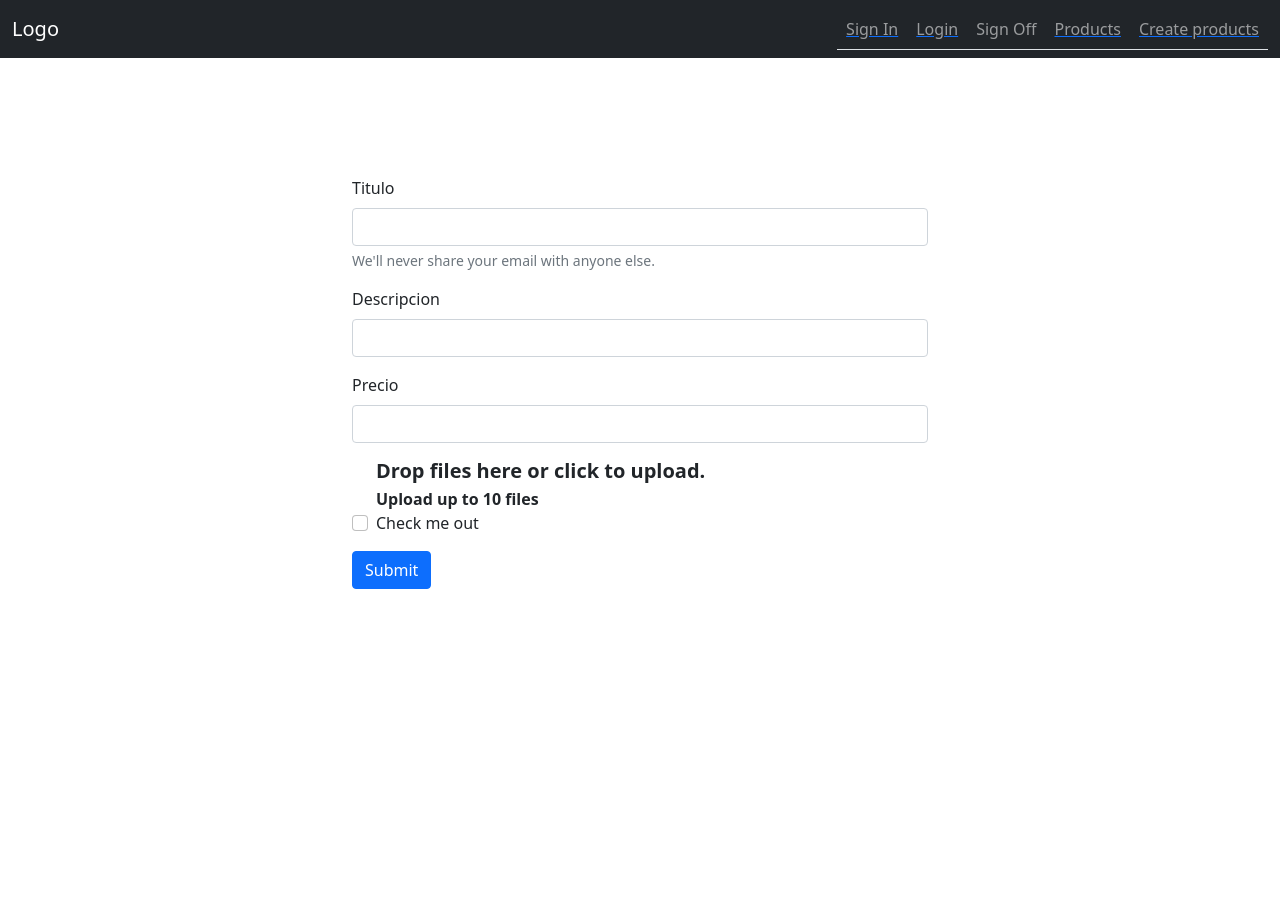
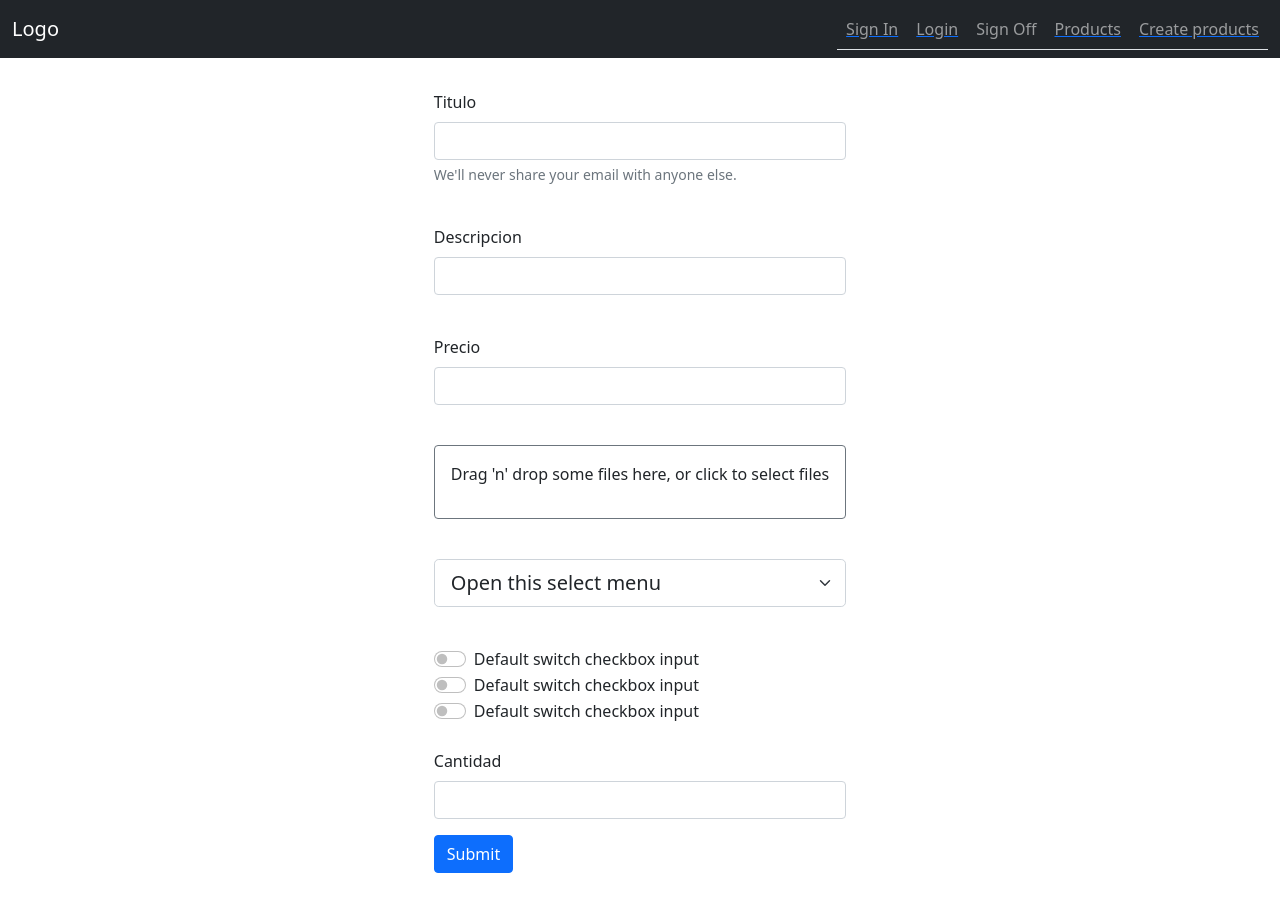
Before and after one commit to xXangel9Xx/ecommerceReact, a React (Create React App) app in the folder commerce/: page /createProduct in a window 1280 px wide. Before the commit the page ends 800 px from the top, so only its background shows below. Built offline with nearby package versions, Linux system fonts and the light colour scheme.

Commit message:
change class to className

```diff
--- a/commerce/src/pages/beginning/Beginning.jsx
+++ b/commerce/src/pages/beginning/Beginning.jsx
@@ -6,62 +6,62 @@ const Beginning = () => {
     <div className="contain-page">
         <div className="form-register">
         <form className='form'>
-            <div class="mb-3">
-                <label for="exampleInputEmail1" class="form-label">Email address</label>
-                <input type="email" class="form-control" id="exampleInputEmail1" aria-describedby="emailHelp" />
-                <div id="emailHelp" class="form-text">We'll never share your email with anyone else.</div>
+            <div className="mb-3">
+                <label for="exampleInputEmail1" className="form-label">Email address</label>
+                <input type="email" className="form-control" id="exampleInputEmail1" aria-describedby="emailHelp" />
+                <div id="emailHelp" className="form-text">We'll never share your email with anyone else.</div>
             </div>
-            <div class="mb-3">
-                <label for="exampleInputPassword1" class="form-label">Password</label>
-                <input type="password" class="form-control" id="exampleInputPassword1" />
+            <div className="mb-3">
+                <label for="exampleInputPassword1" className="form-label">Password</label>
+                <input type="password" className="form-control" id="exampleInputPassword1" />
             </div>
-            <div class="mb-3 form-check">
-                <input type="checkbox" class="form-check-input" id="exampleCheck1" />
-                <label class="form-check-label" for="exampleCheck1">Check me out</label>
+            <div className="mb-3 form-check">
+                <input type="checkbox" className="form-check-input" id="exampleCheck1" />
+                <label className="form-check-label" for="exampleCheck1">Check me out</label>
             </div>
-            <button type="submit" class="btn btn-primary">Submit</button>
+            <button type="submit" className="btn btn-primary">Submit</button>
             </form>
         </div>
 
 {/* /////////////////////////////////////////////// Carousel //////////////////////////////////////////////// */}
-        <div id="carouselExampleDark" class="carousel carousel-dark slide" data-bs-ride="carousel">
-            <div class="carousel-indicators">
-                <button type="button" data-bs-target="#carouselExampleDark" data-bs-slide-to="0" class="active" aria-current="true" aria-label="Slide 1"></button>
+        <div id="carouselExampleDark" className="carousel carousel-dark slide" data-bs-ride="carousel">
+            <div className="carousel-indicators">
+                <button type="button" data-bs-target="#carouselExampleDark" data-bs-slide-to="0" className="active" aria-current="true" aria-label="Slide 1"></button>
                 <button type="button" data-bs-target="#carouselExampleDark" data-bs-slide-to="1" aria-label="Slide 2"></button>
                 <button type="button" data-bs-target="#carouselExampleDark" data-bs-slide-to="2" aria-label="Slide 3"></button>
             </div>
-            <div class="carousel-inner">
-                <div class="carousel-item active" data-bs-interval="10000">
-                        <img src={image} class="d-block w-100" alt="..." />
-                    <div class="carousel-caption d-none d-md-block">
+            <div className="carousel-inner">
+                <div className="carousel-item active" data-bs-interval="10000">
+                        <img src={image} className="d-block w-100" alt="..." />
+                    <div className="carousel-caption d-none d-md-block">
                         <h5>First slide label</h5>
                         <p>Some representative placeholder content for the first slide.</p>
                     </div>
                 </div>
 
 
-                <div class="carousel-item" data-bs-interval="2000">
-                    <img src={image} class="d-block w-100" alt="..." />
-                        <div class="carousel-caption d-none d-md-block">
+                <div className="carousel-item" data-bs-interval="2000">
+                    <img src={image} className="d-block w-100" alt="..." />
+                        <div className="carousel-caption d-none d-md-block">
                         <h5>Second slide label</h5>
                         <p>Some representative placeholder content for the second slide.</p>
                     </div>
                 </div>
-                <div class="carousel-item">
-                    <img src={image} class="d-block w-100" alt="..." />
-                    <div class="carousel-caption d-none d-md-block">
+                <div className="carousel-item">
+                    <img src={image} className="d-block w-100" alt="..." />
+                    <div className="carousel-caption d-none d-md-block">
                         <h5>Third slide label</h5>
                         <p>Some representative placeholder content for the third slide.</p>
                     </div>
                 </div>
             </div>
-            <button class="carousel-control-prev" type="button" data-bs-target="#carouselExampleDark" data-bs-slide="prev">
-                <span class="carousel-control-prev-icon" aria-hidden="true"></span>
-                <span class="visually-hidden">Previous</span>
+            <button className="carousel-control-prev" type="button" data-bs-target="#carouselExampleDark" data-bs-slide="prev">
+                <span className="carousel-control-prev-icon" aria-hidden="true"></span>
+                <span className="visually-hidden">Previous</span>
             </button>
-            <button class="carousel-control-next" type="button" data-bs-target="#carouselExampleDark" data-bs-slide="next">
-                <span class="carousel-control-next-icon" aria-hidden="true"></span>
-                <span class="visually-hidden">Next</span>
+            <button className="carousel-control-next" type="button" data-bs-target="#carouselExampleDark" data-bs-slide="next">
+                <span className="carousel-control-next-icon" aria-hidden="true"></span>
+                <span className="visually-hidden">Next</span>
             </button>
         </div>
     </div>
--- a/commerce/src/pages/createProduct/createProduct.css
+++ b/commerce/src/pages/createProduct/createProduct.css
@@ -4,3 +4,7 @@
     display: flex;
     align-items: center;
 }
+.form-cart{
+    margin: auto;
+    margin-top: 90px;
+}
--- a/commerce/src/pages/createProduct/createProduct.jsx
+++ b/commerce/src/pages/createProduct/createProduct.jsx
@@ -1,42 +1,78 @@
 import React from 'react';
 import './createProduct.css'
+import Dropzone from 'react-dropzone'
 const CreateProduct = () => {
+    function handleOnDrop  (files) {
+        console.log(files)
+    }
+
     return (
         <div className="contain-page-create-product">
-            <div className="form-register">
+            <div className="form-cart">
                 <form className='form'>
-                    <div class="mb-3">
-                        <label for="InputTitle" class="form-label">Titulo</label>
-                        <input type="text" class="form-control" id="InputTitle" aria-describedby="emailHelp" />
-                        <div id="emailHelp" class="form-text">We'll never share your email with anyone else.</div>
+                    <div className="mb-3">
+                        <label for="InputTitle" className="form-label">Titulo</label>
+                        <input type="text" className="form-control" id="InputTitle" aria-describedby="emailHelp" />
+                        <div id="emailHelp" className="form-text">We'll never share your email with anyone else.</div>
                     </div>
-                    <div class="mb-3">
-                        <label for="InputDescription" class="form-label">Descripcion</label>
-                        <input type="text" class="form-control" id="InputDescription" />
+                    <br />
+                    <div className="mb-3">
+                        <label for="InputDescription" className="form-label">Descripcion</label>
+                        <input type="text" className="form-control" id="InputDescription" />
+                    </div>
+                    <br />
+                    <div className="mb-3">
+                        <label for="InputPrice" className="form-label">Precio</label>
+                        <input type="number" className="form-control" id="InputPrice" />
+                    </div>
+                    <br />
+                    <div className="mb-3">
+                        {/* <label for="InputPrice" className="form-label">Precio</label> */}
+                        <Dropzone onDrop={acceptedFiles => handleOnDrop(acceptedFiles)}>
+                                {({getRootProps, getInputProps}) => (
+                                    <section >
+                                    <div className='border rounded border-secondary text-center p-3' {...getRootProps()}>
+                                        <input {...getInputProps()} />
+                                        <p>Drag 'n' drop some files here, or click to select files</p>
+                                    </div>
+                                    </section>
+                                )}
+                        </Dropzone>
+                    </div>
+                    <br />
+                    <select class="form-select form-select-lg mb-3" aria-label=".form-select-lg example">
+                        <option selected>Open this select menu</option>
+                        <option value="1">One</option>
+                        <option value="2">Two</option>
+                        <option value="3">Three</option>
+                    </select>
+                    <br />
+                    <>
+
+                    <div class="form-check form-switch">
+                        <input class="form-check-input" type="checkbox" id="flexSwitchCheckDefault" />
+                        <label class="form-check-label" for="flexSwitchCheckDefault">Default switch checkbox input</label>
+                    </div>
+                    <div class="form-check form-switch">
+                        <input class="form-check-input" type="checkbox" id="flexSwitchCheckDefault" />
+                        <label class="form-check-label" for="flexSwitchCheckDefault">Default switch checkbox input</label>
+                    </div>
+                    <div class="form-check form-switch">
+                        <input class="form-check-input" type="checkbox" id="flexSwitchCheckDefault" />
+                        <label class="form-check-label" for="flexSwitchCheckDefault">Default switch checkbox input</label>
                     </div>
 
-                    <div class="mb-3">
-                        <label for="InputPrice" class="form-label">Precio</label>
-                        <input type="number" class="form-control" id="InputPrice" />
+                    </>
+                    <br />
+                    <div className="mb-3">
+                        <label for="InputPQuantity" className="form-label">Cantidad</label>
+                        <input type="number" className="form-control" id="InputQuantity" />
                     </div>
-
-
-                    <div class="fv-row">
-                        <div class="dropzone" id="kt_dropzonejs_example_1">
-                            <div class="dz-message needsclick">
-                                <i class="bi bi-file-earmark-arrow-up text-primary fs-3x"></i>
-                                <div class="ms-4">
-                                    <h3 class="fs-5 fw-bolder text-gray-900 mb-1">Drop files here or click to upload.</h3>
-                                    <span class="fs-7 fw-bold text-gray-400">Upload up to 10 files</span>
-                                </div>
-                            </div>
-                        </div>
-                    </div>
-                    <div class="mb-3 form-check">
-                        <input type="checkbox" class="form-check-input" id="exampleCheck1" />
-                        <label class="form-check-label" for="exampleCheck1">Check me out</label>
-                    </div>
-                    <button type="submit" class="btn btn-primary">Submit</button>
+                    {/* <div className="mb-3 form-check">
+                        <input type="checkbox" className="form-check-input" id="exampleCheck1" />
+                        <label className="form-check-label" for="exampleCheck1">Check me out</label>
+                    </div> */}
+                    <button type="submit" className="btn btn-primary">Submit</button>
                 </form>
             </div>
         </div>
--- a/commerce/src/pages/signin/signIn.jsx
+++ b/commerce/src/pages/signin/signIn.jsx
@@ -4,24 +4,24 @@ const SignIn = () => {
     return (
         <div className="contain-page-sign-in">
             <form className='sign-in-form'>
-                <div class="mb-3">
-                    <label for="exampleInputEmail1" class="form-label">Email address</label>
-                    <input type="email" class="form-control" id="exampleInputEmail1" aria-describedby="emailHelp" />
-                    <div id="emailHelp" class="form-text">We'll never share your email with anyone else.</div>
+                <div className="mb-3">
+                    <label for="exampleInputEmail1" className="form-label">Email address</label>
+                    <input type="email" className="form-control" id="exampleInputEmail1" aria-describedby="emailHelp" />
+                    <div id="emailHelp" className="form-text">We'll never share your email with anyone else.</div>
                 </div>
-                <div class="mb-3">
-                    <label for="inputPassword1" class="form-label">Password</label>
-                    <input type="password" class="form-control" id="inputPassword1" />
+                <div className="mb-3">
+                    <label for="inputPassword1" className="form-label">Password</label>
+                    <input type="password" className="form-control" id="inputPassword1" />
                 </div>
-                <div class="mb-3">
-                    <label for="inputPassword2" class="form-label">Repeat Password</label>
-                    <input type="password" class="form-control" id="inputPassword2" />
+                <div className="mb-3">
+                    <label for="inputPassword2" className="form-label">Repeat Password</label>
+                    <input type="password" className="form-control" id="inputPassword2" />
                 </div>
-                <div class="mb-3 form-check">
-                    <input type="checkbox" class="form-check-input" id="exampleCheck1" />
-                    <label class="form-check-label" for="exampleCheck1">Check me out</label>
+                <div className="mb-3 form-check">
+                    <input type="checkbox" className="form-check-input" id="exampleCheck1" />
+                    <label className="form-check-label" for="exampleCheck1">Check me out</label>
                 </div>
-                <button type="submit" class="btn btn-primary">Submit</button>
+                <button type="submit" className="btn btn-primary">Submit</button>
             </form>
         </div>
     )
```
Also changed, not shown: commerce/src/pages/productDetail/productDetail.jsx (+25 -25 lines).
